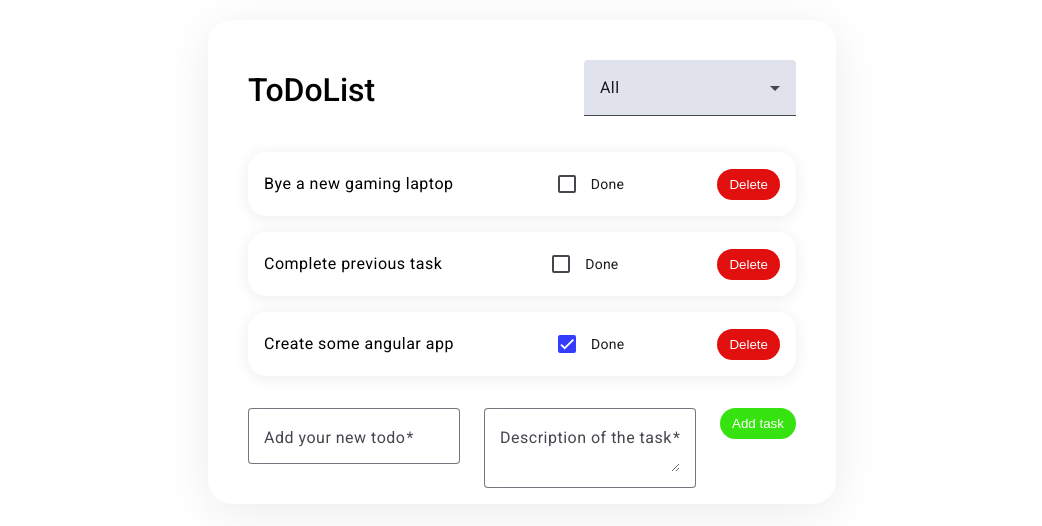
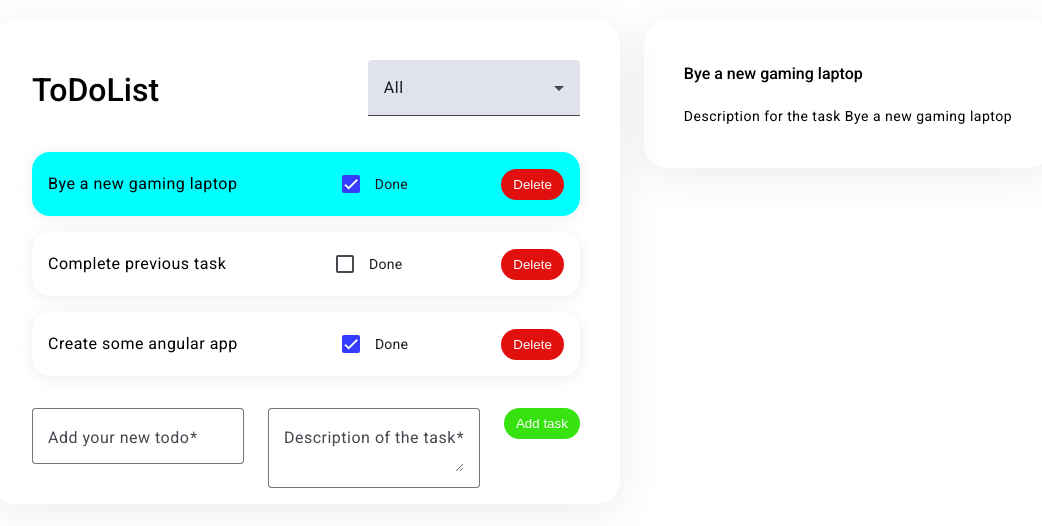
Before and after one commit to Angular-OTUS/ToDoList--AleksandrParamonov, an Angular app: page /tasks/1 in a window 1280 px wide. Before the commit this address led to /. Shown: the part 108-634 px from the top of the page, without its empty margins (118-1160 px from the left). Built offline with nearby package versions, Linux system fonts and the light colour scheme; data requests are answered from the project's data file.

Commit message:
homework-7

```diff
--- a/db.json
+++ b/db.json
@@ -4,7 +4,7 @@
       "id": "1",
       "title": "Bye a new gaming laptop",
       "description": "Description for the task Bye a new gaming laptop",
-      "status": "InProgress"
+      "status": "Completed"
     },
     {
       "id": "2",
--- a/src/app/app.component.html
+++ b/src/app/app.component.html
@@ -1,3 +1,3 @@
 <div class="otus-container">
-    <otus-todo-list></otus-todo-list>
+    <router-outlet></router-outlet>
 </div>
--- a/src/app/app.routes.ts
+++ b/src/app/app.routes.ts
@@ -1,3 +1,25 @@
 import { Routes } from '@angular/router';
+import { TodoListComponent } from './app/components/todo-list/todo-list.component';
+import { TodoItemViewComponent } from './app/components/todo-item-view/todo-item-view.component';
 
-export const routes: Routes = [];
+export const routes: Routes = [
+	{
+		path: '',
+		redirectTo: 'tasks',
+		pathMatch: 'full',
+	},
+	{
+		path: 'tasks',
+		component: TodoListComponent,
+		children: [
+			{
+				path: ':id',
+				component: TodoItemViewComponent,
+			},
+		],
+	},
+	{
+		path: '**',
+		redirectTo: '/',
+	},
+];
--- /dev/null
+++ b/src/app/app/components/todo-item-view/todo-item-view.component.html
@@ -0,0 +1,27 @@
+<div class="todo-item-view" [class.loading]="isLoading">
+	@if (!isLoading) {
+		@if (todoTaskItem) {
+			<mat-card class="todo-task">
+				<mat-card-header>
+					<mat-card-title class="todo-task__title">{{ todoTaskItem.title }}</mat-card-title>
+				</mat-card-header>
+				@if (todoTaskItem.description) {
+					<mat-card-content>
+						<p class="todo-task__description">{{ todoTaskItem.description }}</p>
+					</mat-card-content>
+				}
+			</mat-card>
+		} @else {
+			<mat-card class="todo-task">
+				<mat-card-header>
+					<mat-card-title class="todo-task__title">Not Found</mat-card-title>
+				</mat-card-header>
+				<mat-card-content>
+					<p class="todo-task__description">Task with this ID not found</p>
+				</mat-card-content>
+			</mat-card>
+		}
+	} @else {
+		<otus-spinner></otus-spinner>
+	}
+</div>
--- /dev/null
+++ b/src/app/app/components/todo-item-view/todo-item-view.component.scss
@@ -0,0 +1,31 @@
+.todo-item-view {
+	padding: 24px;
+   min-width: 360px;
+   border-radius: 24px;
+   box-shadow: 0 8px 48px rgba(0, 0, 0, 0.08);
+
+	&.loading {
+		display: flex;
+		justify-content: center;
+		align-items: center;
+	}
+}
+
+.todo-task {
+	display: flex;
+	flex-direction: column;
+	gap: 16px;
+	box-shadow: none;
+	background: #FFFFFF;
+
+	&__title {
+		font-size: 16px;
+		font-weight: 500;
+	}
+
+  	&__description {
+		font-size: 14px;
+		font-weight: 400;
+		text-wrap: balance;
+	}
+}
--- /dev/null
+++ b/src/app/app/components/todo-item-view/todo-item-view.component.ts
@@ -0,0 +1,60 @@
+import { Component, OnInit, OnDestroy } from '@angular/core';
+import { DestroyerComponent } from '../../classes/destroyer.class';
+import { ActivatedRoute } from '@angular/router';
+import { ITodoTaskItem } from '../../interfaces/todo.interface';
+import { TodoListService } from '../../services/todo-list.service';
+import { ToastService } from '../../services/toast.service';
+import { ToastMessages } from '../../types/toast.messages';
+import { MatCard, MatCardContent, MatCardHeader, MatCardTitle } from '@angular/material/card';
+import { SpinnerComponent } from '../spinner/spinner.component';
+import { takeUntil } from 'rxjs/operators';
+
+@Component({
+    selector: 'otus-todo-item-view',
+    standalone: true,
+    imports: [
+        MatCard,
+        MatCardHeader,
+        MatCardTitle,
+        MatCardContent,
+        SpinnerComponent,
+    ],
+    templateUrl: './todo-item-view.component.html',
+    styleUrl: './todo-item-view.component.scss'
+})
+export class TodoItemViewComponent extends DestroyerComponent implements OnInit, OnDestroy {
+    todoTaskItem?: ITodoTaskItem;
+    isLoading: boolean = false;
+
+    constructor(
+        private route: ActivatedRoute,
+        private readonly todoListService: TodoListService,
+        private readonly toastService: ToastService,
+    ) {
+        super();
+    }
+
+    ngOnInit(): void {
+        this.route.params.pipe(takeUntil(this.destroy$)).subscribe(params => {
+            this.getTodoTask(params['id']);
+        });
+    }
+
+    getTodoTask(todoTaskId: number) {
+        this.isLoading = true;
+        this.todoListService.getTaskItemById(todoTaskId).pipe(takeUntil(this.destroy$)).subscribe({
+            next: (todoTask): void => {
+                this.todoTaskItem = todoTask;
+                this.isLoading = false;
+            },
+            error: (): void => {
+                this.isLoading = false;
+                this.toastService.showToast(ToastMessages.error);
+            },
+        });
+    }
+
+    ngOnDestroy(): void {
+        super.ngOnDestroy();
+    }
+}
--- a/src/app/app/components/todo-list/todo-list.component.html
+++ b/src/app/app/components/todo-list/todo-list.component.html
@@ -17,7 +17,7 @@
                         <li class="todo-list__task">
                             <otus-todo-list-item
                                 [todoTaskItem]="todoTaskItem"
-                                [isSelected]="todoTaskItem.id === selectedItemId"
+                                [isSelected]="todoTaskItem.id === todoTaskItemId"
                                 [isChecked]="todoTaskItem.status === todoTaskStatus.completed"
                                 (deleteToDoTaskItem)="deleteTodoTaskItem($event)"
                                 (updateTodoTaskItem)="updateTodoTaskItem($event)"
@@ -29,18 +29,7 @@
             </mat-card-content>
             <otus-todo-create-item (addTodoTaskItem)="addTodoTaskItem($event)"></otus-todo-create-item>
         </mat-card>
-        @if (selectedToDoTaskItem) {
-            <mat-card class="todo-list__details">
-                <mat-card-header>
-                    <mat-card-title class="details__title">{{ selectedToDoTaskItem.title }}</mat-card-title>
-                </mat-card-header>
-                @if (selectedToDoTaskItem.description) {
-                    <mat-card-content>
-                        <p class="details__description">{{ selectedToDoTaskItem.description }}</p>
-                    </mat-card-content>
-                }
-            </mat-card>
-        }
+        <router-outlet></router-outlet>
     </div>
 } @else {
     <otus-spinner></otus-spinner>
--- a/src/app/app/components/todo-list/todo-list.component.scss
+++ b/src/app/app/components/todo-list/todo-list.component.scss
@@ -12,39 +12,16 @@
     }
 
     &__wrapper {
-        position: relative;
+        display: flex;
+        gap: 12px;
     }
 
-    &__card, &__details {
+    &__card {
         padding: 24px 24px 0;
         min-width: 480px;
         border-radius: 24px;
         box-shadow: 0 8px 48px rgba(0, 0, 0, 0.08);
         background: #FFFFFF;
-    }
-
-    &__details {
-        display: flex;
-        flex-direction: column;
-        gap: 16px;
-        position: absolute;
-        top: 0;
-        left: calc(100% + 24px);
-        padding: 16px;
-        min-width: 280px;
-
-        .details {
-            &__title {
-                font-size: 16px;
-                font-weight: 500;
-            }
-
-            &__description {
-                font-size: 14px;
-                font-weight: 400;
-                text-wrap: balance;
-            }
-        }
     }
 
     &__title {
--- a/src/app/app/components/todo-list/todo-list.component.ts
+++ b/src/app/app/components/todo-list/todo-list.component.ts
@@ -1,4 +1,5 @@
 import { Component, OnInit, OnDestroy } from '@angular/core';
+import { ActivatedRoute, Router, RouterOutlet } from '@angular/router';
 import { takeUntil } from 'rxjs/operators';
 import { MatCard, MatCardContent, MatCardHeader, MatCardTitle } from '@angular/material/card';
 import { MatFormField } from '@angular/material/form-field';
@@ -17,6 +18,7 @@ import { DestroyerComponent } from '../../classes/destroyer.class';
     selector: 'otus-todo-list',
     standalone: true,
     imports: [
+    RouterOutlet,
     MatCard,
     MatCardHeader,
     MatCardTitle,
@@ -33,14 +35,16 @@ import { DestroyerComponent } from '../../classes/destroyer.class';
 export class TodoListComponent extends DestroyerComponent implements OnInit, OnDestroy {
     todoListTitle: string = 'ToDoList';
     todoTaskItems: ITodoTaskItem[] = [];
+    todoTaskItemId?: number;
     todoTaskStatus = TodoTaskStatusTypes;
-    selectedItemId: number | null = null;
     isLoading: boolean = true;
 
     selectOptions: string[] = ['All', ...Object.values(TodoTaskStatusTypes)];
     selectedOption: string = this.selectOptions[0];
 
     constructor(
+        private router: Router,
+        private route: ActivatedRoute,
         private readonly todoListService: TodoListService,
         private readonly toastService: ToastService,
     ) {
@@ -50,14 +54,11 @@ export class TodoListComponent extends DestroyerComponent implements OnInit, OnD
     ngOnInit(): void {
         setTimeout(() => this.isLoading = false, 500);
         this.getTodoTaskItems();
+        this.route.firstChild?.params.pipe(takeUntil(this.destroy$)).subscribe(params => this.todoTaskItemId = params['id']);
     }
 
     setSelectedToDoTaskItem(taskId: number): void {
-        this.selectedItemId = taskId;
-    }
-
-    get selectedToDoTaskItem(): ITodoTaskItem {
-        return <ITodoTaskItem>this.todoTaskItems.find(todoTask => todoTask.id === this.selectedItemId);
+        this.router.navigate([`/tasks/${taskId}`]);
     }
 
     addTodoTaskItem(newTodoTask: { title: string, description: string }) {
--- a/src/app/app/services/todo-list.service.ts
+++ b/src/app/app/services/todo-list.service.ts
@@ -27,4 +27,8 @@ export class TodoListService {
 	public getTaskItems(): Observable<ITodoTaskItem[]> {
 		return this.http.get<ITodoTaskItem[]>(this.baseUrl.href);
 	}
+
+	public getTaskItemById(taskId: number): Observable<ITodoTaskItem> {
+		return this.http.get<ITodoTaskItem>(`${this.baseUrl.href}/${taskId}`);
+	}
 }
```
